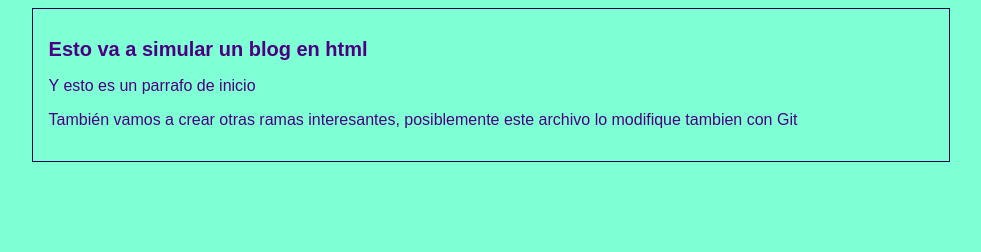
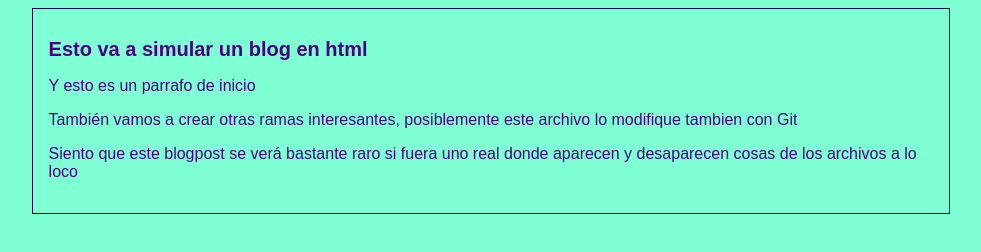
Before and after one commit to mariana-ruge/blog, a plain HTML site: page index.html in a window 1280 px wide. Shown: the whole page, without its empty margins (149-1130 px from the left). Drawn offline with Linux system fonts and the light colour scheme.

Commit message:
Agregado el contenido adicional del blog

```diff
--- a/index.html
+++ b/index.html
@@ -14,6 +14,7 @@
         <!--Vamos a crear mas ramas en HTML y CSS-->
         <p> También vamos a crear otras ramas interesantes, posiblemente este
             archivo lo modifique tambien con Git </p>
+        <p>Siento que este blogpost se verá bastante raro si fuera uno real donde aparecen y desaparecen cosas de los archivos a lo loco</p>
     </div>
 </body>
 </html>
```
